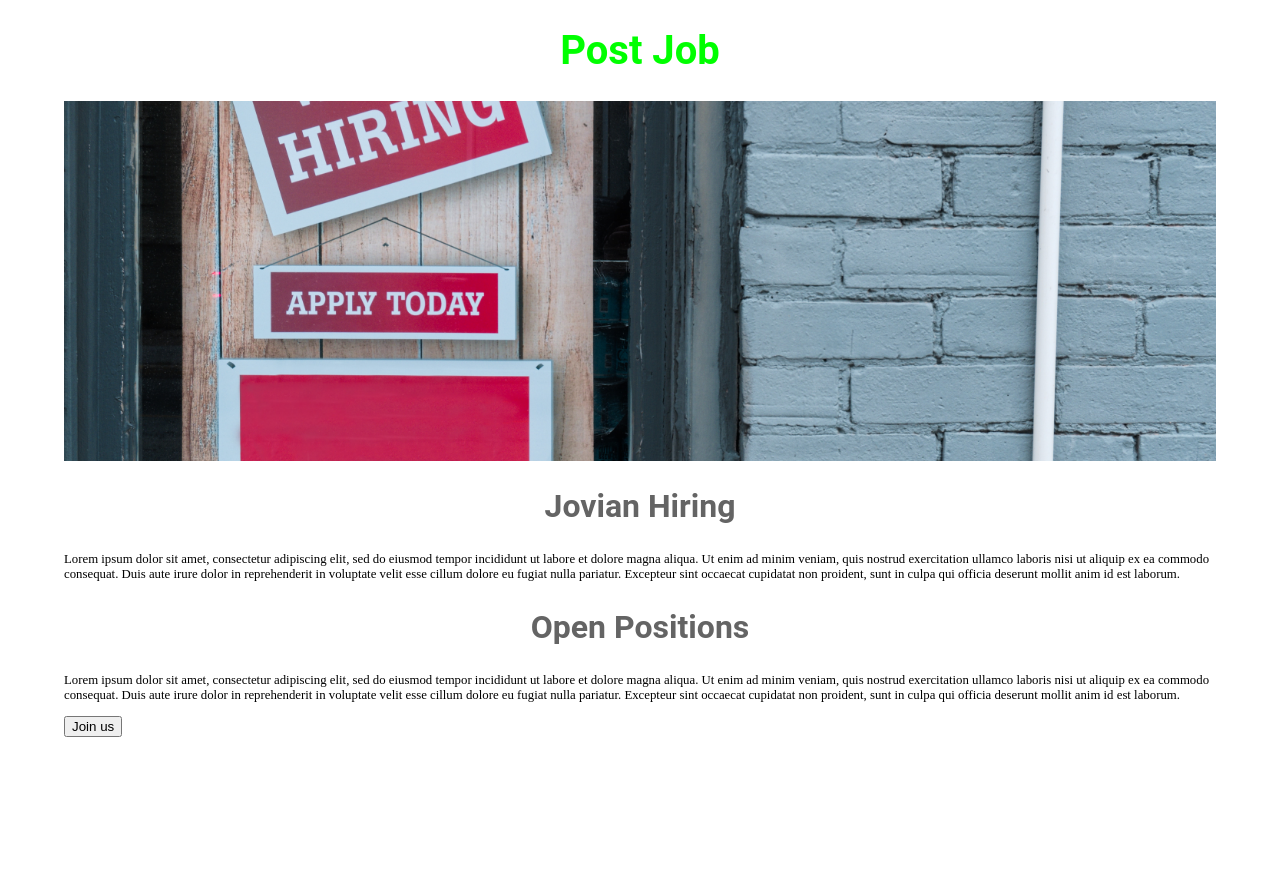
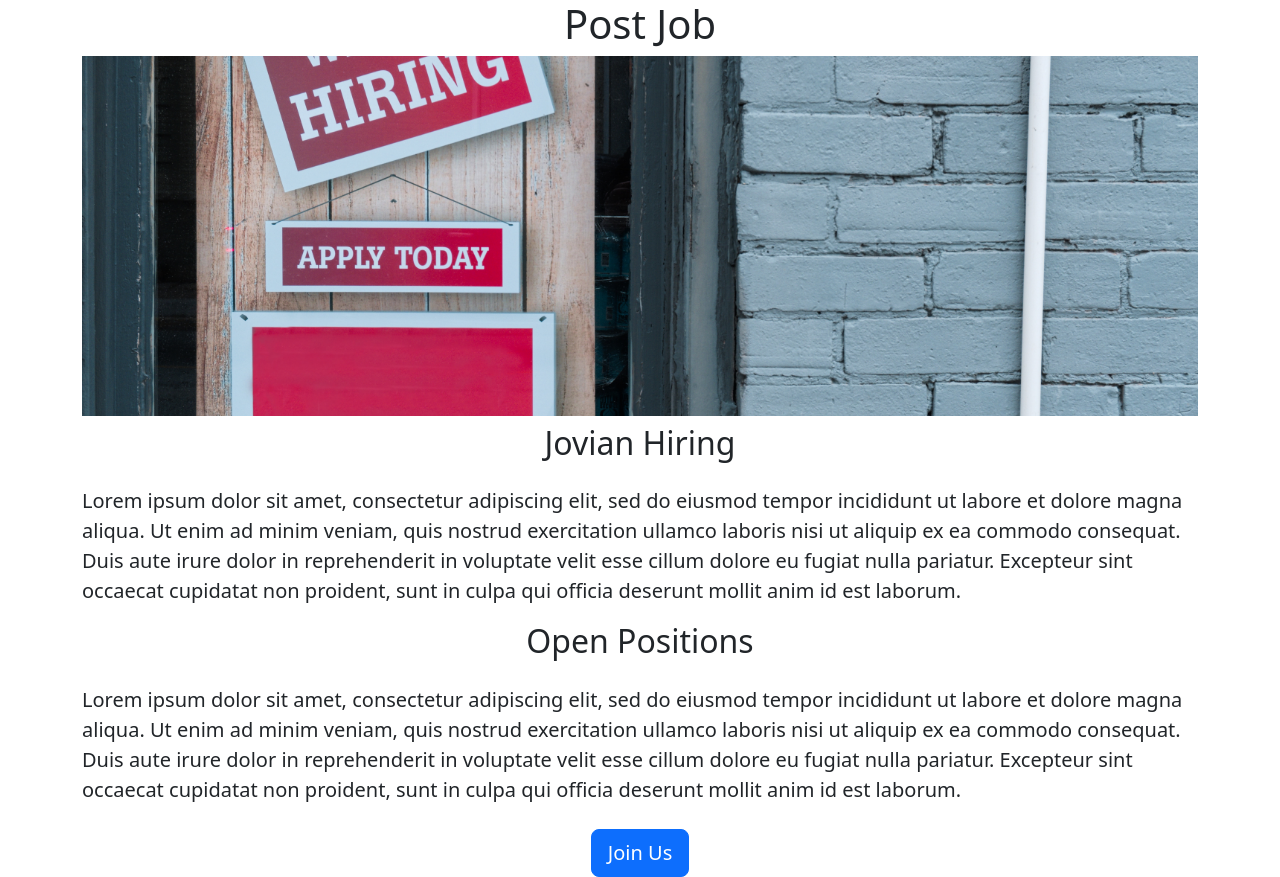
Before and after one commit to SarangKumar/Flask-project, a Flask app: page / in a window 1280 px wide. Before the commit the page ends 737 px from the top, so only its background shows below. Run offline with Flask 2, Linux system fonts and the light colour scheme.

Commit message:
added boostrap

```diff
--- a/templates/home.html
+++ b/templates/home.html
@@ -4,41 +4,43 @@
   <meta charset="UTF-8">
   <meta http-equiv="X-UA-Compatible" content="IE=edge">
   <meta name="viewport" content="width=device-width, initial-scale=1.0">
-  <title>Document</title>
+  <title>Flask | Homepage</title>
   <style>
-    body{
-      font-family:Roboto;
-      margin:0 5vw;
-    }
-    h1{
-      color:rgb(0,255,0);
-      font-weight:bold;
-      font-size:2.5rem;
-    }
     #banner{
-      align-self:center;
-      width:100%;
       height:360px;
       object-fit:cover;
-    }
-    h2{
-      font-size:32px;
-      text-align:center;
-      color: rgb(100,100,100);
-    }
-    .body-text{
-      font-size:0.8rem;
-      font-family:Poppins;
+      width:100%;
     }
   </style>
+<link href="https://cdn.jsdelivr.net/npm/bootstrap@5.2.3/dist/css/bootstrap.min.css" rel="stylesheet" integrity="sha384-rbsA2VBKQhggwzxH7pPCaAqO46MgnOM80zW1RWuH61DGLwZJEdK2Kadq2F9CUG65" crossorigin="anonymous">
 </head>
 <body>
-  <h1 align="center">Post Job</h1>
-  <img id="banner" align='center' height='520' src="/static/hiring.jpg">
-  <h2>Jovian Hiring</h2>
-  <p class="body-text">Lorem ipsum dolor sit amet, consectetur adipiscing elit, sed do eiusmod tempor incididunt ut labore et dolore magna aliqua. Ut enim ad minim veniam, quis nostrud exercitation ullamco laboris nisi ut aliquip ex ea commodo consequat. Duis aute irure dolor in reprehenderit in voluptate velit esse cillum dolore eu fugiat nulla pariatur. Excepteur sint occaecat cupidatat non proident, sunt in culpa qui officia deserunt mollit anim id est laborum.</p>
-  <h2>Open Positions</h2>
-  <p class="body-text">Lorem ipsum dolor sit amet, consectetur adipiscing elit, sed do eiusmod tempor incididunt ut labore et dolore magna aliqua. Ut enim ad minim veniam, quis nostrud exercitation ullamco laboris nisi ut aliquip ex ea commodo consequat. Duis aute irure dolor in reprehenderit in voluptate velit esse cillum dolore eu fugiat nulla pariatur. Excepteur sint occaecat cupidatat non proident, sunt in culpa qui officia deserunt mollit anim id est laborum.</p>
-  <button style="text-align: center;">Join us</button>
+  <div class='container'>
+
+  <h1 class="text-center">Post Job</h1>
+  <img class="img-fluid" id="banner" src="/static/hiring.jpg">
+  <h2 class="text-center mt-2 mb-4">Jovian Hiring</h2>
+  <p class='lead'>Lorem ipsum dolor sit amet, consectetur adipiscing elit, sed do eiusmod tempor incididunt ut labore et dolore magna aliqua. Ut enim ad minim veniam, quis nostrud exercitation ullamco laboris nisi ut aliquip ex ea commodo consequat. Duis aute irure dolor in reprehenderit in voluptate velit esse cillum dolore eu fugiat nulla pariatur. Excepteur sint occaecat cupidatat non proident, sunt in culpa qui officia deserunt mollit anim id est laborum.</p>
+  <h2 class="text-center mt-2 mb-4">Open Positions</h2>
+  <p class="lead mt-2 mb-4">Lorem ipsum dolor sit amet, consectetur adipiscing elit, sed do eiusmod tempor incididunt ut labore et dolore magna aliqua. Ut enim ad minim veniam, quis nostrud exercitation ullamco laboris nisi ut aliquip ex ea commodo consequat. Duis aute irure dolor in reprehenderit in voluptate velit esse cillum dolore eu fugiat nulla pariatur. Excepteur sint occaecat cupidatat non proident, sunt in culpa qui officia deserunt mollit anim id est laborum.</p>
+  <div class='text-center'>
+    <button class='btn btn-primary btn-lg'>Join Us</button>
+  </div>
+
+
+
+
+
+
+
+
+
+
+
+
+  </div>
+<script src="https://cdn.jsdelivr.net/npm/bootstrap@5.2.3/dist/js/bootstrap.bundle.min.js" integrity="sha384-kenU1KFdBIe4zVF0s0G1M5b4hcpxyD9F7jL+jjXkk+Q2h455rYXK/7HAuoJl+0I4" crossorigin="anonymous"></script>
+  <script src="https://cdn.jsdelivr.net/npm/@popperjs/core@2.11.6/dist/umd/popper.min.js" integrity="sha384-oBqDVmMz9ATKxIep9tiCxS/Z9fNfEXiDAYTujMAeBAsjFuCZSmKbSSUnQlmh/jp3" crossorigin="anonymous"></script>
+<script src="https://cdn.jsdelivr.net/npm/bootstrap@5.2.3/dist/js/bootstrap.min.js" integrity="sha384-cuYeSxntonz0PPNlHhBs68uyIAVpIIOZZ5JqeqvYYIcEL727kskC66kF92t6Xl2V" crossorigin="anonymous"></script>
 </body>
 </html>
```
